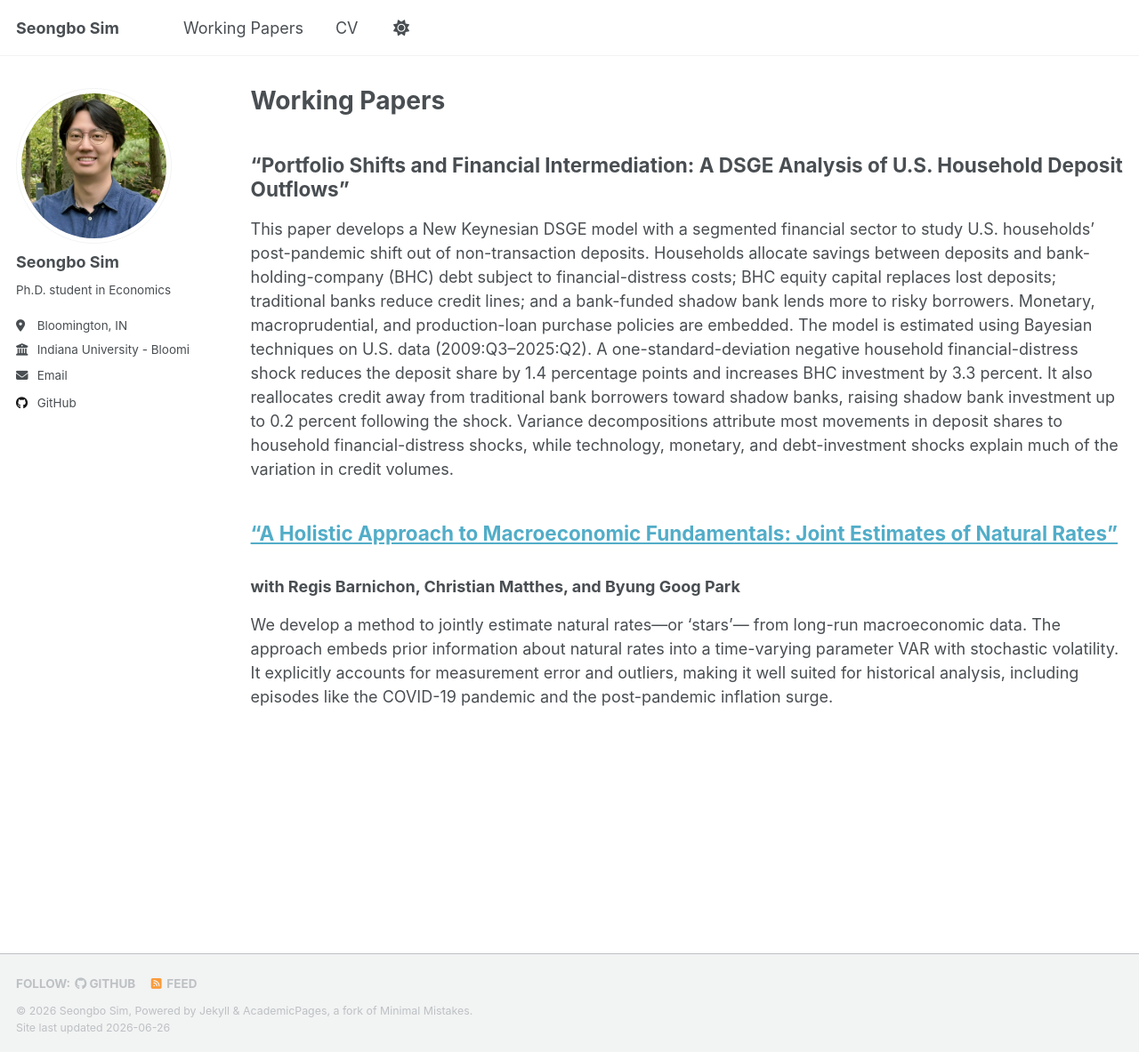
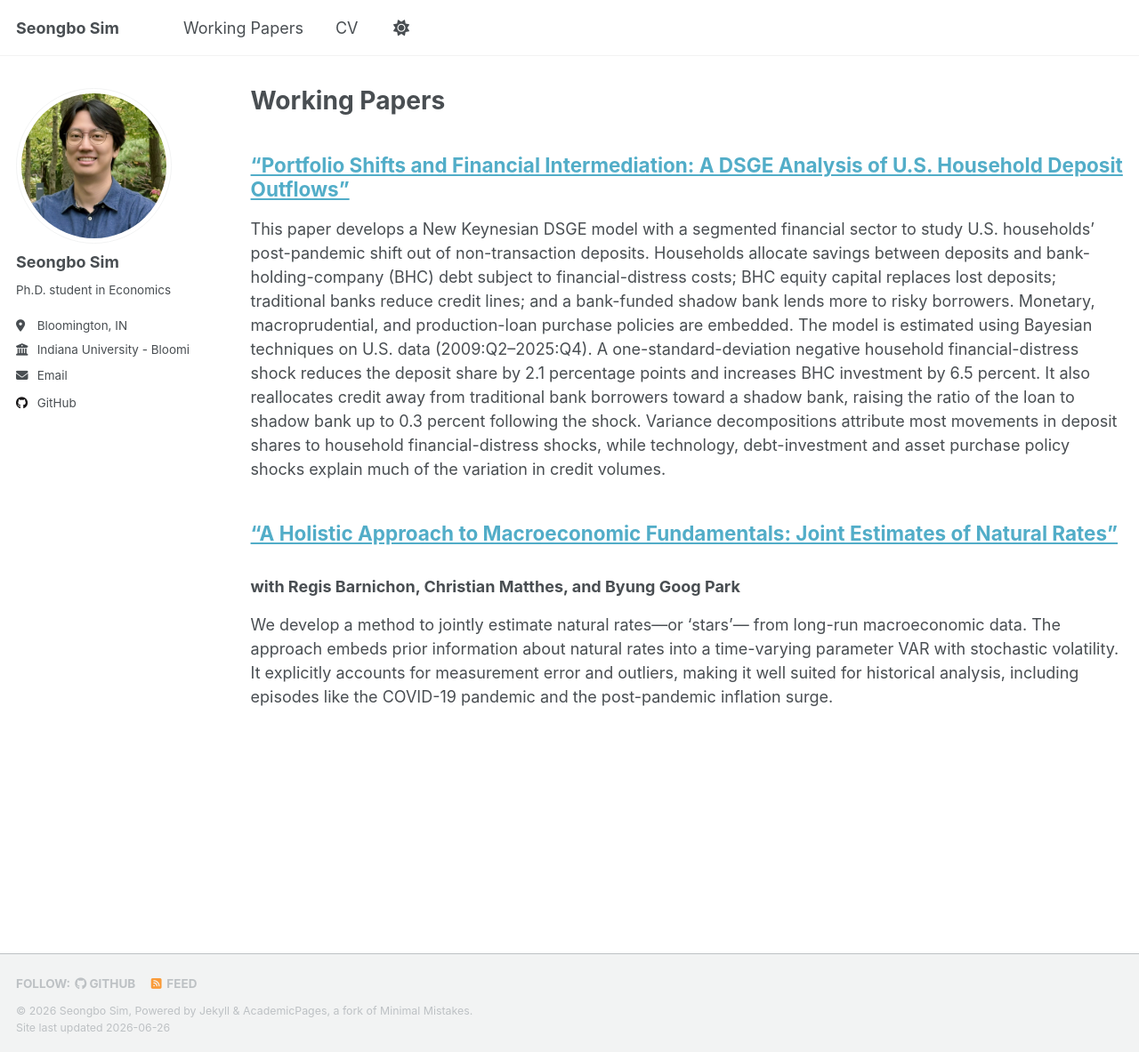
Before and after one commit to simseo520/simseo520.github.io, a Jekyll site: the page built from _pages/working-papers.md, in a window 1280 px wide and 1183 px high. Shown: the whole window at 89% size. Built offline with Jekyll 4.4.1, drawn with Linux system fonts in a browser that asks for light colours; a script that is not in the unit is left out.

Commit message:
06_26_26_main

```diff
--- a/_pages/working-papers.md
+++ b/_pages/working-papers.md
@@ -9,9 +9,9 @@ redirect_from:
 
 {% include base_path %}
 
-## "Portfolio Shifts and Financial Intermediation: A DSGE Analysis of U.S. Household Deposit Outflows”
+## **["Portfolio Shifts and Financial Intermediation: A DSGE Analysis of U.S. Household Deposit Outflows”](https://simseo520.github.io/files/jmp_sbsim.pdf)**
 
-This paper develops a New Keynesian DSGE model with a segmented financial sector to study U.S. households' post-pandemic shift out of non-transaction deposits. Households allocate savings between deposits and bank-holding-company (BHC) debt subject to financial-distress costs; BHC equity capital replaces lost deposits; traditional banks reduce credit lines; and a bank-funded shadow bank lends more to risky borrowers. Monetary, macroprudential, and production-loan purchase policies are embedded. The model is estimated using Bayesian techniques on U.S. data (2009:Q3--2025:Q2). A one-standard-deviation negative household financial-distress shock reduces the deposit share by 1.4 percentage points and increases BHC investment by 3.3 percent. It also reallocates credit away from traditional bank borrowers toward shadow banks, raising shadow bank investment up to 0.2 percent following the shock. Variance decompositions attribute most movements in deposit shares to household financial-distress shocks, while technology, monetary, and debt-investment shocks explain much of the variation in credit volumes.
+This paper develops a New Keynesian DSGE model with a segmented financial sector to study U.S. households' post-pandemic shift out of non-transaction deposits. Households allocate savings between deposits and bank-holding-company (BHC) debt subject to financial-distress costs; BHC equity capital replaces lost deposits; traditional banks reduce credit lines; and a bank-funded shadow bank lends more to risky borrowers. Monetary, macroprudential, and production-loan purchase policies are embedded. The model is estimated using Bayesian techniques on U.S. data (2009:Q2--2025:Q4). A one-standard-deviation negative household financial-distress shock reduces the deposit share by 2.1 percentage points and increases BHC investment by 6.5 percent. It also reallocates credit away from traditional bank borrowers toward a shadow bank, raising the ratio of the loan to shadow bank up to 0.3 percent following the shock. Variance decompositions attribute most movements in deposit shares to household financial-distress shocks, while technology, debt-investment and asset purchase policy shocks explain much of the variation in credit volumes.
 
 
 
```
Also changed, not shown: 1 other file.
